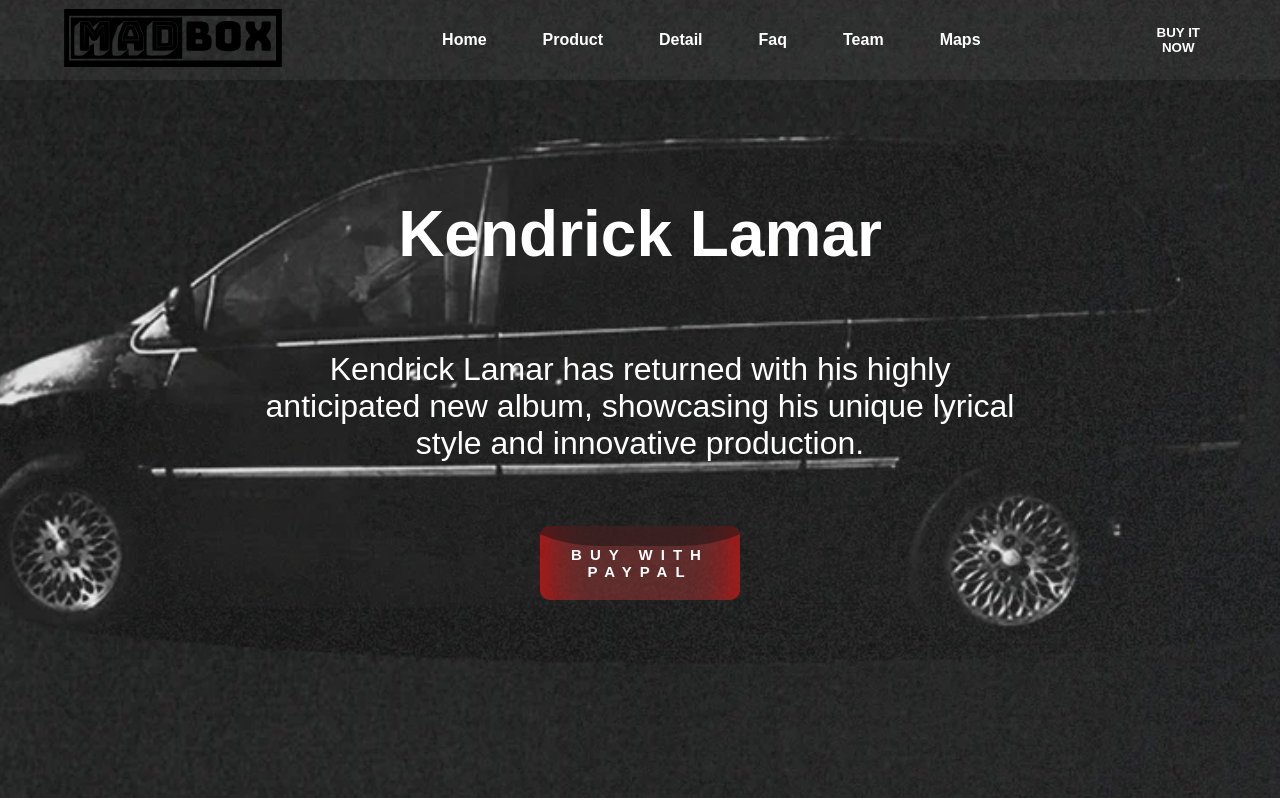
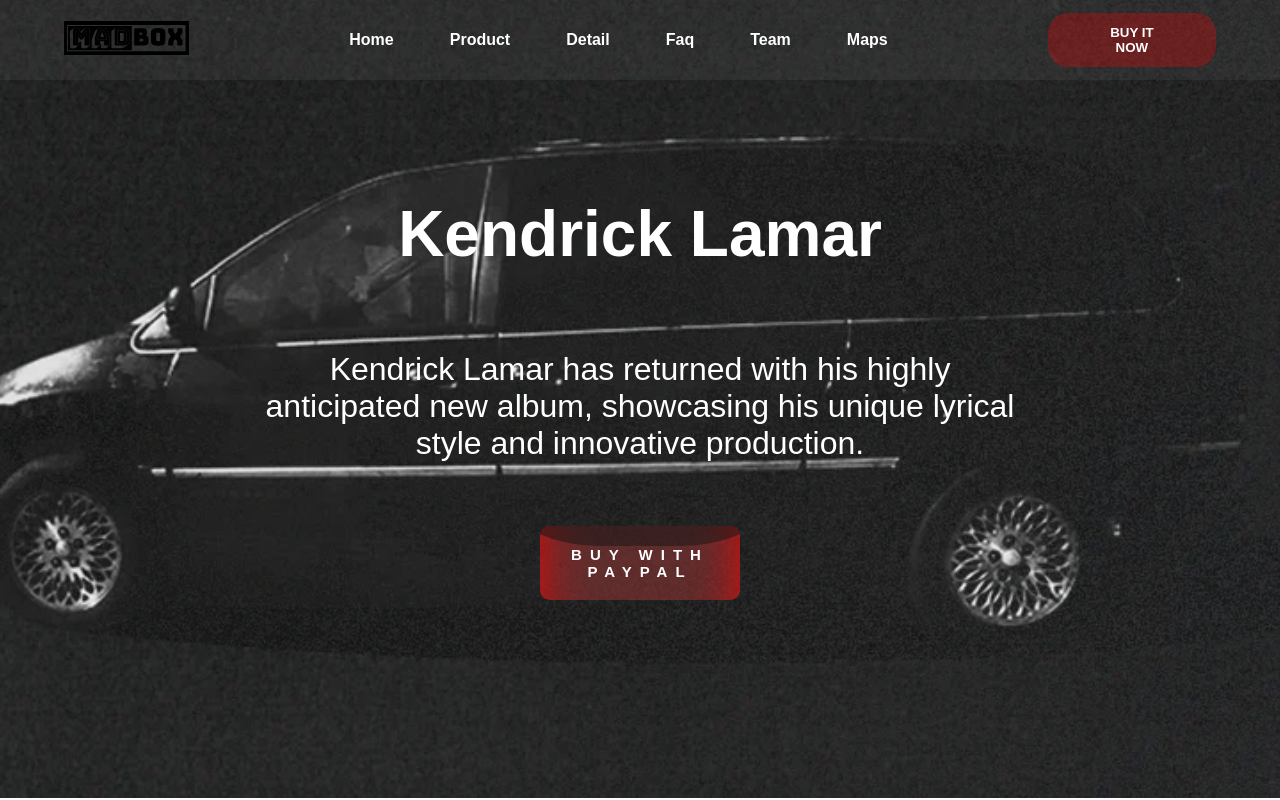
Before and after one commit to mikiribasmas/tienda-online, a plain HTML site: page html/index.html in a window 1280 px wide. Shown: the top 800 px of the page. Drawn offline with Linux system fonts and the light colour scheme.

Commit message:
header button completed

```diff
--- a/css/shoppp.css
+++ b/css/shoppp.css
@@ -73,7 +73,7 @@
 .header .header-logo {
     padding: 0;
     justify-content: center;
-    width: 20%;
+    width: 12%;
     text-align: center;
 }
 
@@ -111,8 +111,14 @@
 }
 
 .header .header-checkout {
+    padding: 0.7rem 3rem;
+    border-radius: 20px;
+    background-color: rgba(255, 0, 0, 0.288);
+}
 
-    width: auto
+.header .header-checkout:hover {
+    background-color: rgba(255, 0, 0, 0.692);
+
 }
 
 .header .header-checkout button {
@@ -128,7 +134,7 @@
 }
 
 .header .header-checkout a:hover {
-    color: crimson;
+
 }
 
 /*****************SLIDER STYLE***************************/
```
